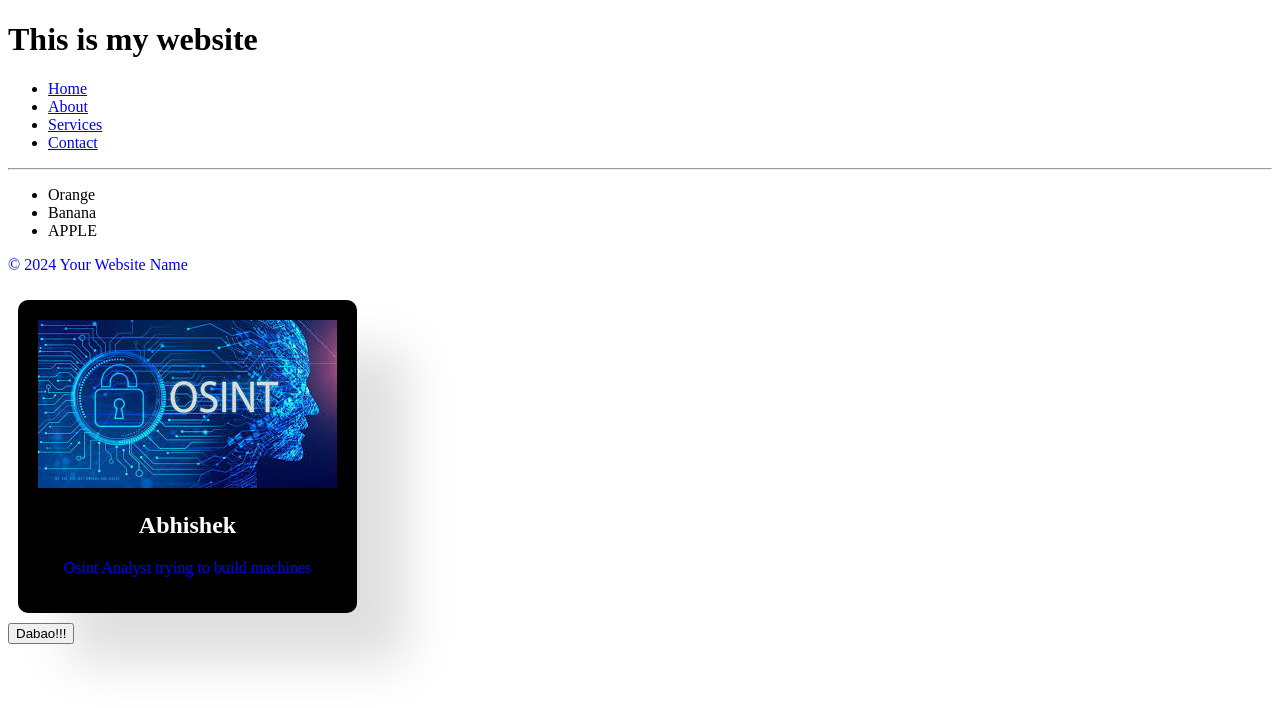
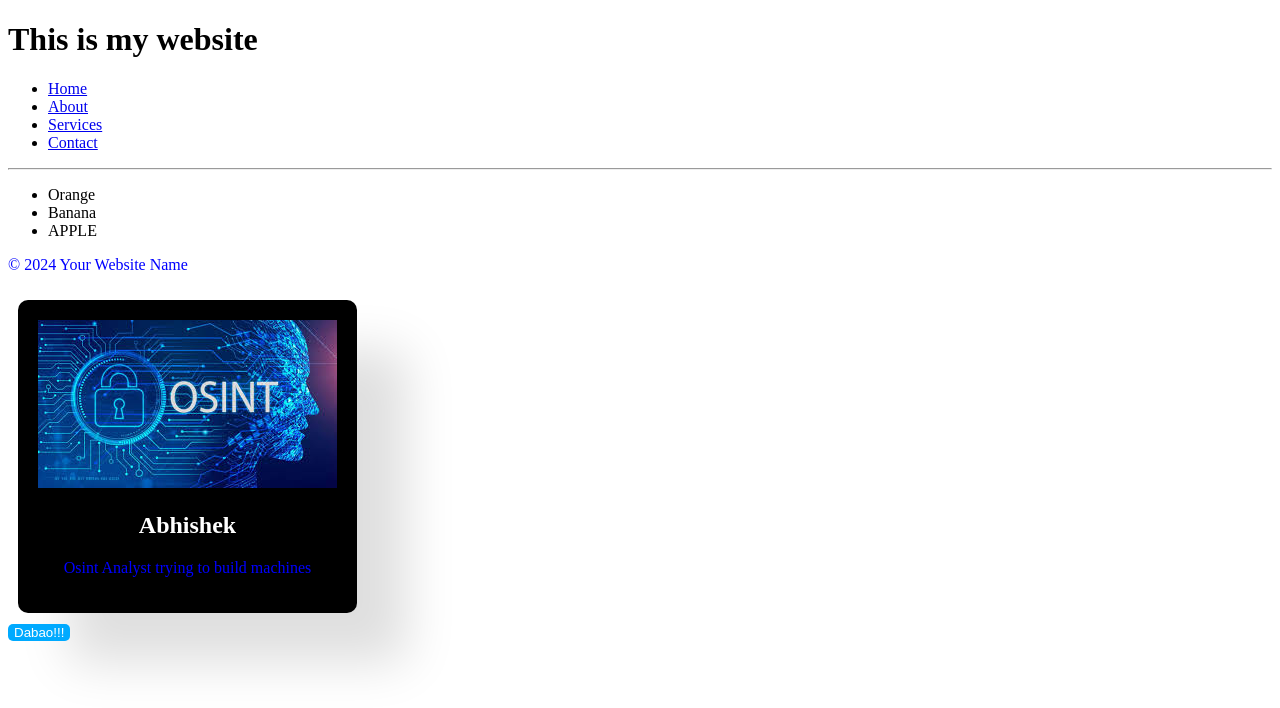
Before and after one commit to gargiiiii18/REACT-FULL, a React (Vite) app in the folder First/: page / in a window 1280 px wide. Shown: the top 708 px of the page. Built offline with nearby package versions, Linux system fonts and the light colour scheme.

Commit message:
made changes in style of button

```diff
--- a/First/src/index.css
+++ b/First/src/index.css
@@ -25,3 +25,12 @@ h2:hover{
 p:hover{
   color:red
 }
+
+.button{
+  background-color: hsl(200, 100%, 50%);
+  color:white;
+  /* padding:10px 20px; */
+  border-radius: 5px;
+  border:none;
+  cursor:pointer;
+}
```
